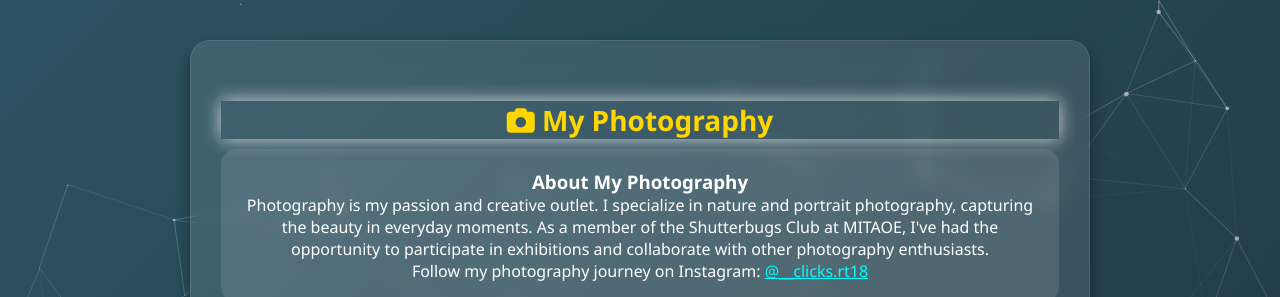
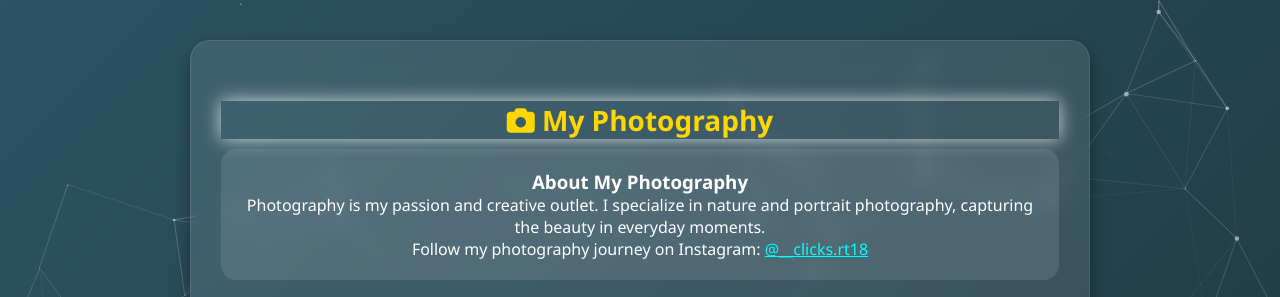
Before and after one commit to Ragini-telange/Portfolio, a plain HTML site: page Final_portfolio.html in a window 1280 px wide. Both pictures are taken after a click on the button "Photography". Shown: the top 297 px of the page. Drawn offline with nearby package versions, Linux system fonts and the light colour scheme.

Commit message:
Update Final_portfolio.html

```diff
--- a/Final_portfolio.html
+++ b/Final_portfolio.html
@@ -588,7 +588,7 @@
       My aim is to create remarkable projects that solve real-world problems.<br>
       I'm passionate about coding and problem solving, always eager to explore new technologies and algorithms.<br><br>
       Right now, I'm learning [languages/skills you're working on – e.g., Python, HTML/CSS, JavaScript, Git], and I'm open to internships, collaborations, or just connecting with like-minded people!<br><br>
-      Beyond Academics, I keep interest in drawing & Photography.<br>Member of <b>SHUTTERBUGS CLUB</b> at MITAOE 📸<br>
+      Beyond Academics, I keep interest in drawing & Photography.<br>
        I love photography & art 🌸.<br>
 
     <div class="social-links">
@@ -607,7 +607,7 @@
     <h2><i class="fas fa-camera"></i> My Photography</h2>
     <div class="photo-card">
       <h3>About My Photography</h3>
-      <p>Photography is my passion and creative outlet. I specialize in nature and portrait photography, capturing the beauty in everyday moments. As a member of the Shutterbugs Club at MITAOE, I've had the opportunity to participate in exhibitions and collaborate with other photography enthusiasts.</p>
+      <p>Photography is my passion and creative outlet. I specialize in nature and portrait photography, capturing the beauty in everyday moments.<br>
       <p>Follow my photography journey on Instagram: <a href="https://www.instagram.com/__clicks.rt18" target="_blank">@__clicks.rt18</a></p>
     </div>
 
@@ -1065,4 +1065,5 @@
   });
 </script>
 </body>
+
 </html>
```
